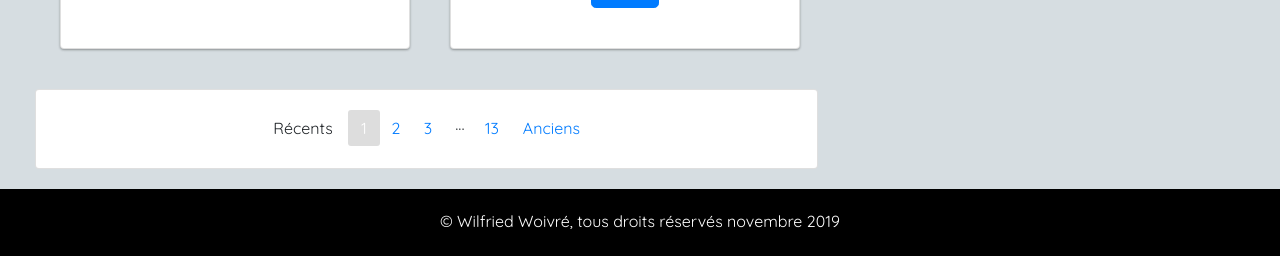
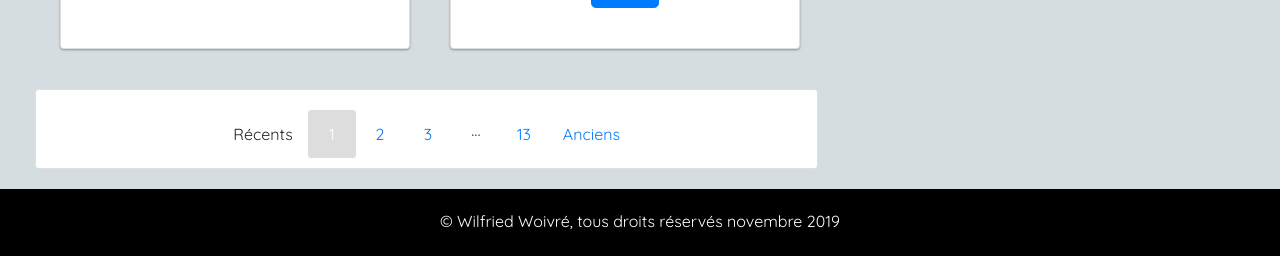
Before and after one commit to wilfriedwoivre/wilfriedwoivre.github.io, a Jekyll site: the page built from index.html, in a window 1280 px wide. Shown: the part 2277-2533 px from the top of the page. Built offline with Jekyll 4.4.1, drawn with Linux system fonts in a browser that asks for light colours; nearby versions of some CDN libraries; the list of posts is cut into pages by our own code.

Commit message:
Update CSS

```diff
--- a/assets/css/site.css
+++ b/assets/css/site.css
@@ -34,9 +34,9 @@ article .card-body img {
 .pagination span {
     border-radius: 3px;
     float: left;
-    height: 36px;
-    line-height: 36px;
-    width: 32px;
+    height: 48px;
+    line-height: 48px;
+    width: 48px;
 }
 
 a.pagination-step,
```
